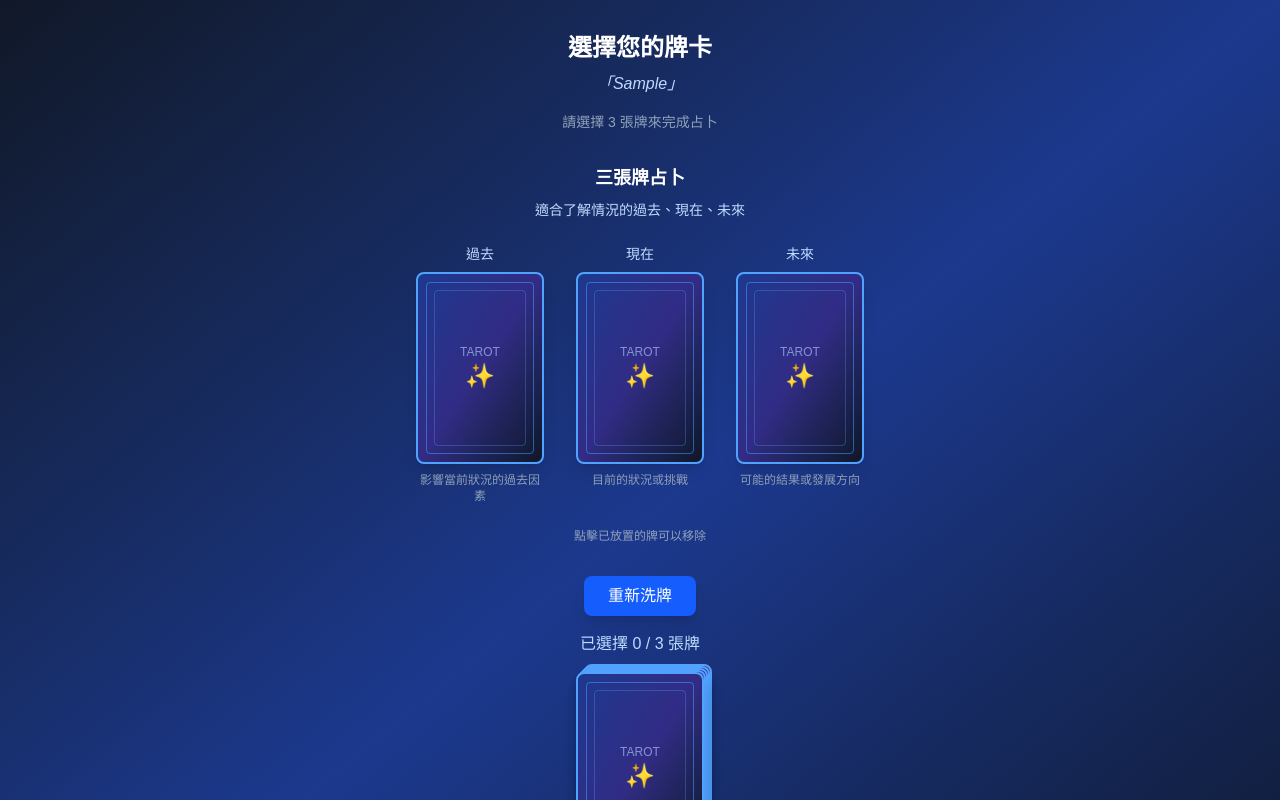
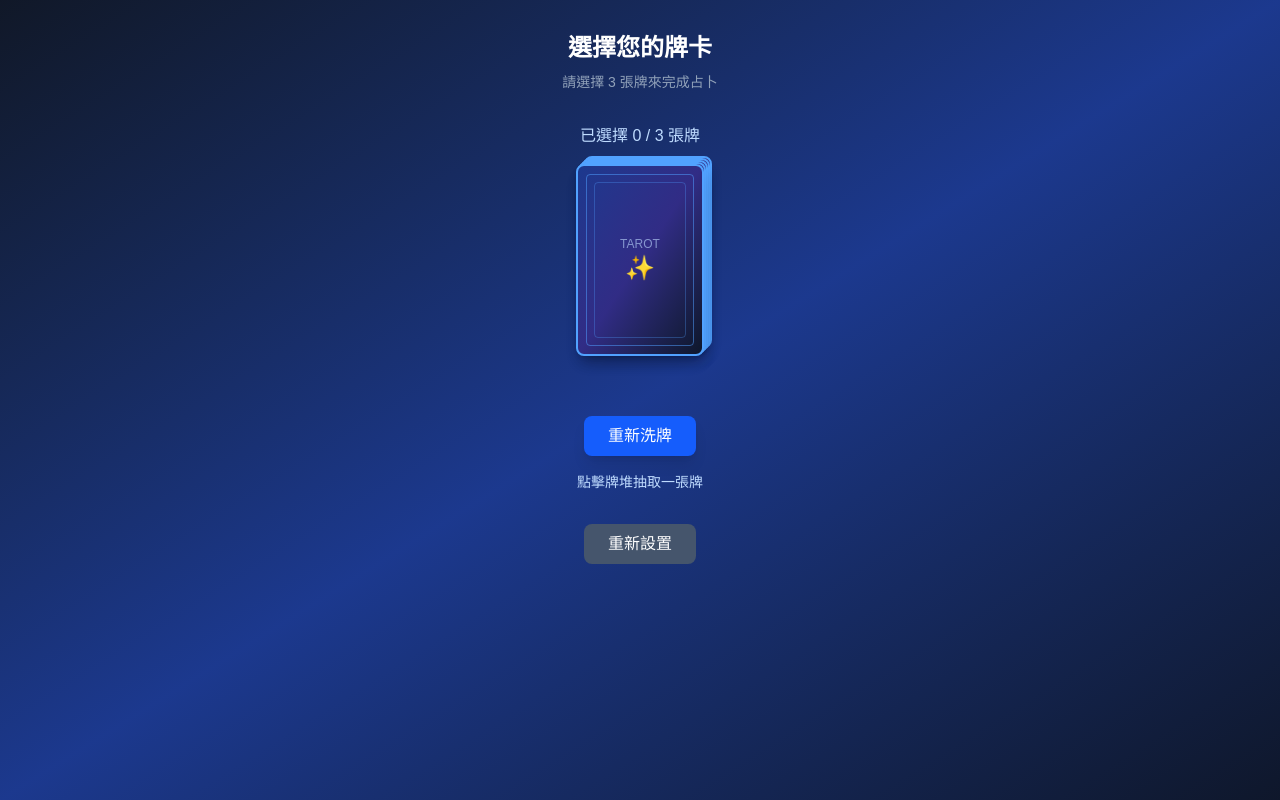
Before and after one commit to wade0615/wade-through-tarot, a Next.js app in the folder client/: page / in a window 1280 px wide. Both pictures are taken after typing "Sample" into the empty fields and a click on the button "開始占卜". Shown: the top 800 px of the page. Built offline with nearby package versions, Linux system fonts and the light colour scheme.

Commit message:
feat: 版面變更，操作優化，移除糞 code ，持續詠唱

```diff
--- a/client/src/app/page-new.tsx
+++ b/client/src/app/page-new.tsx
@@ -124,9 +124,6 @@ export default function Home() {
         </p>
       </div>
 
-      {/* 牌陣佈局 */}
-      <SpreadLayout />
-
       {/* 選牌區域 */}
       {!isReadingComplete() && (
         <CardDeck
--- a/client/src/app/page.tsx
+++ b/client/src/app/page.tsx
@@ -124,9 +124,6 @@ export default function Home() {
         </p>
       </div>
 
-      {/* 牌陣佈局 */}
-      <SpreadLayout />
-
       {/* 選牌區域 */}
       {!isReadingComplete() && (
         <CardDeck
--- a/client/src/components/CardDeck.tsx
+++ b/client/src/components/CardDeck.tsx
@@ -19,7 +19,7 @@ export function CardDeck({
 }: CardDeckProps) {
   const [shuffledCards, setShuffledCards] = useState<TarotCard[]>([]);
   const [isShuffling, setIsShuffling] = useState(false);
-  const { selectedCards, canAddCard } = useTarotStore();
+  const { selectedCards, canAddCard, clearSelection } = useTarotStore();
 
   useEffect(() => {
     shuffleDeck();
@@ -28,6 +28,9 @@ export function CardDeck({
   const shuffleDeck = () => {
     setIsShuffling(true);
     setTimeout(() => {
+      // 清空已選擇的牌
+      clearSelection();
+      // 重新洗牌，包含所有牌
       setShuffledCards(shuffleArray(allTarotCards));
       setIsShuffling(false);
     }, 1000);
@@ -47,22 +50,6 @@ export function CardDeck({
 
   return (
     <div className={cn('space-y-4', className)}>
-      {/* 控制按鈕 */}
-      <div className="flex justify-center space-x-4">
-        <button
-          onClick={shuffleDeck}
-          disabled={isShuffling}
-          className={cn(
-            'px-6 py-2 rounded-lg font-medium transition-all shadow-lg',
-            'bg-blue-600 text-white hover:bg-blue-700',
-            'disabled:opacity-50 disabled:cursor-not-allowed',
-            isShuffling && 'animate-pulse'
-          )}
-        >
-          {isShuffling ? '洗牌中...' : '重新洗牌'}
-        </button>
-      </div>
-
       {/* 牌組展示 */}
       <div className="text-center text-blue-200 mb-[64]">
         已選擇 {selectedCards.length} / {maxSelection} 張牌
@@ -103,6 +90,22 @@ export function CardDeck({
         </div>
       </div>
 
+      {/* 控制按鈕 */}
+      <div className="flex justify-center space-x-4">
+        <button
+          onClick={shuffleDeck}
+          disabled={isShuffling}
+          className={cn(
+            'px-6 py-2 rounded-lg font-medium transition-all shadow-lg',
+            'bg-blue-600 text-white hover:bg-blue-700',
+            'disabled:opacity-50 disabled:cursor-not-allowed',
+            isShuffling && 'animate-pulse'
+          )}
+        >
+          {isShuffling ? '洗牌中...' : '重新洗牌'}
+        </button>
+      </div>
+
       {/* 抽牌說明 */}
       <div className="text-center text-blue-200 max-w-md mx-auto">
         <p className="text-sm">
@@ -112,28 +115,6 @@ export function CardDeck({
           }
         </p>
       </div>
-
-      {/* 可選：顯示部分牌面供選擇 */}
-      {/* <div className="mt-8">
-        <div className="text-center text-blue-100 font-medium mb-4">
-          或從下方選擇特定牌卡：
-        </div>
-        <div className="grid grid-cols-6 md:grid-cols-8 lg:grid-cols-10 gap-2 max-h-64 overflow-y-auto p-4 border border-slate-600 rounded-lg bg-slate-800/30 backdrop-blur-sm">
-          {shuffledCards.slice(0, 20).map((card) => (
-            <TarotCardComponent
-              key={card.id}
-              card={card}
-              size="sm"
-              isSelected={isCardSelected(card.id)}
-              onClick={() => canAddCard() && !isCardSelected(card.id) && handleCardClick(card)}
-              className={cn(
-                !canAddCard() && 'opacity-50 cursor-not-allowed',
-                isCardSelected(card.id) && 'opacity-50 cursor-not-allowed'
-              )}
-            />
-          ))}
-        </div>
-      </div> */}
     </div>
   );
 }
--- a/client/src/components/ReadingResult.tsx
+++ b/client/src/components/ReadingResult.tsx
@@ -1,6 +1,7 @@
 'use client';
 
 import { TarotCardComponent } from './TarotCard';
+import { SpreadLayout } from './SpreadLayout';
 import { useTarotStore } from '@/store/tarotStore';
 import { spreadPositions, formatDate, cn } from '@/utils/helpers';
 
@@ -71,6 +72,9 @@ export function ReadingResult({
           {formatDate(new Date())}
         </p>
       </div>
+
+      {/* 牌陣佈局 */}
+      <SpreadLayout />
 
       {/* 牌卡解釋 */}
       <div className="space-y-6">
--- a/client/src/components/SpreadLayout.tsx
+++ b/client/src/components/SpreadLayout.tsx
@@ -27,7 +27,7 @@ export function SpreadLayout({ className }: SpreadLayoutProps) {
           card={getCardAtPosition(0)?.card}
           isReversed={getCardAtPosition(0)?.isReversed}
           size="lg"
-          onClick={() => getCardAtPosition(0) && removeCard(0)}
+          onClick={() => getCardAtPosition(0) }
           className={getCardAtPosition(0) ? 'cursor-pointer' : ''}
         />
         <div className="text-xs text-slate-400 max-w-32">
@@ -48,7 +48,7 @@ export function SpreadLayout({ className }: SpreadLayoutProps) {
             card={getCardAtPosition(index)?.card}
             isReversed={getCardAtPosition(index)?.isReversed}
             size="lg"
-            onClick={() => getCardAtPosition(index) && removeCard(index)}
+            onClick={() => getCardAtPosition(index)}
             className={getCardAtPosition(index) ? 'cursor-pointer' : ''}
           />
           <div className="text-xs text-slate-400 max-w-32">
@@ -69,7 +69,7 @@ export function SpreadLayout({ className }: SpreadLayoutProps) {
           <TarotCardComponent
             card={getCardAtPosition(2)?.card}
             isReversed={getCardAtPosition(2)?.isReversed}
-            onClick={() => getCardAtPosition(2) && removeCard(2)}
+            onClick={() => getCardAtPosition(2) }
             className={getCardAtPosition(2) ? 'cursor-pointer' : ''}
           />
         </div>
@@ -80,7 +80,7 @@ export function SpreadLayout({ className }: SpreadLayoutProps) {
           <TarotCardComponent
             card={getCardAtPosition(4)?.card}
             isReversed={getCardAtPosition(4)?.isReversed}
-            onClick={() => getCardAtPosition(4) && removeCard(4)}
+            onClick={() => getCardAtPosition(4) }
             className={getCardAtPosition(4) ? 'cursor-pointer' : ''}
           />
         </div>
@@ -91,7 +91,7 @@ export function SpreadLayout({ className }: SpreadLayoutProps) {
           <TarotCardComponent
             card={getCardAtPosition(3)?.card}
             isReversed={getCardAtPosition(3)?.isReversed}
-            onClick={() => getCardAtPosition(3) && removeCard(3)}
+            onClick={() => getCardAtPosition(3) }
             className={getCardAtPosition(3) ? 'cursor-pointer' : ''}
           />
         </div>
@@ -102,7 +102,7 @@ export function SpreadLayout({ className }: SpreadLayoutProps) {
           <TarotCardComponent
             card={getCardAtPosition(5)?.card}
             isReversed={getCardAtPosition(5)?.isReversed}
-            onClick={() => getCardAtPosition(5) && removeCard(5)}
+            onClick={() => getCardAtPosition(5) }
             className={getCardAtPosition(5) ? 'cursor-pointer' : ''}
           />
         </div>
@@ -113,7 +113,7 @@ export function SpreadLayout({ className }: SpreadLayoutProps) {
           <TarotCardComponent
             card={getCardAtPosition(0)?.card}
             isReversed={getCardAtPosition(0)?.isReversed}
-            onClick={() => getCardAtPosition(0) && removeCard(0)}
+            onClick={() => getCardAtPosition(0) }
             className={getCardAtPosition(0) ? 'cursor-pointer' : ''}
           />
         </div>
@@ -124,7 +124,7 @@ export function SpreadLayout({ className }: SpreadLayoutProps) {
           <TarotCardComponent
             card={getCardAtPosition(1)?.card}
             isReversed={getCardAtPosition(1)?.isReversed}
-            onClick={() => getCardAtPosition(1) && removeCard(1)}
+            onClick={() => getCardAtPosition(1) }
             className={cn(
               'opacity-90',
               getCardAtPosition(1) ? 'cursor-pointer' : ''
@@ -141,7 +141,7 @@ export function SpreadLayout({ className }: SpreadLayoutProps) {
           <TarotCardComponent
             card={getCardAtPosition(9)?.card}
             isReversed={getCardAtPosition(9)?.isReversed}
-            onClick={() => getCardAtPosition(9) && removeCard(9)}
+            onClick={() => getCardAtPosition(9) }
             className={getCardAtPosition(9) ? 'cursor-pointer' : ''}
           />
         </div>
@@ -151,7 +151,7 @@ export function SpreadLayout({ className }: SpreadLayoutProps) {
           <TarotCardComponent
             card={getCardAtPosition(8)?.card}
             isReversed={getCardAtPosition(8)?.isReversed}
-            onClick={() => getCardAtPosition(8) && removeCard(8)}
+            onClick={() => getCardAtPosition(8) }
             className={getCardAtPosition(8) ? 'cursor-pointer' : ''}
           />
         </div>
@@ -161,7 +161,7 @@ export function SpreadLayout({ className }: SpreadLayoutProps) {
           <TarotCardComponent
             card={getCardAtPosition(7)?.card}
             isReversed={getCardAtPosition(7)?.isReversed}
-            onClick={() => getCardAtPosition(7) && removeCard(7)}
+            onClick={() => getCardAtPosition(7) }
             className={getCardAtPosition(7) ? 'cursor-pointer' : ''}
           />
         </div>
@@ -171,7 +171,7 @@ export function SpreadLayout({ className }: SpreadLayoutProps) {
           <TarotCardComponent
             card={getCardAtPosition(6)?.card}
             isReversed={getCardAtPosition(6)?.isReversed}
-            onClick={() => getCardAtPosition(6) && removeCard(6)}
+            onClick={() => getCardAtPosition(6) }
             className={getCardAtPosition(6) ? 'cursor-pointer' : ''}
           />
         </div>
@@ -199,11 +199,6 @@ export function SpreadLayout({ className }: SpreadLayoutProps) {
         {spreadType === 'three-card' && renderThreeCardSpread()}
         {spreadType === 'celtic-cross' && renderCelticCrossSpread()}
       </div>
-
-      {/* 說明文字 */}
-      <div className="mt-6 text-center text-xs text-slate-400">
-        點擊已放置的牌可以移除
-      </div>
     </div>
   );
 }
```
